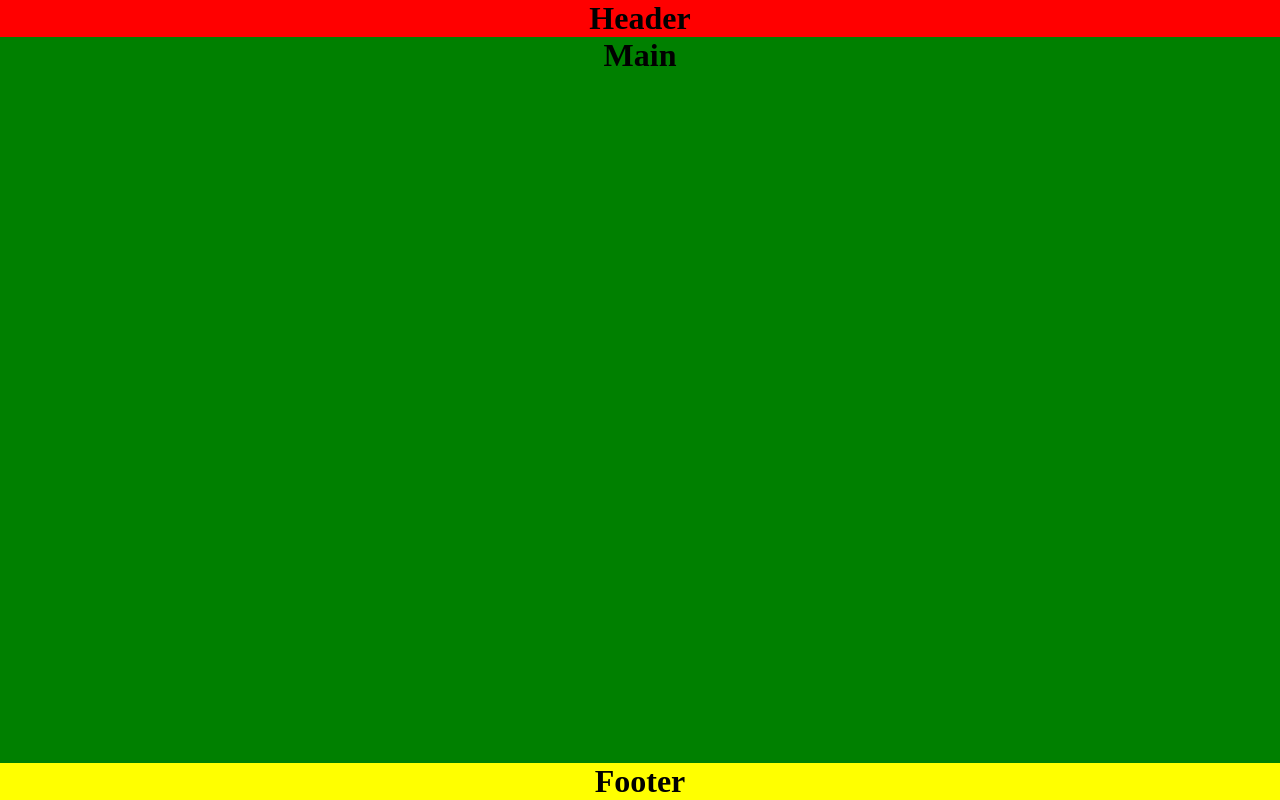
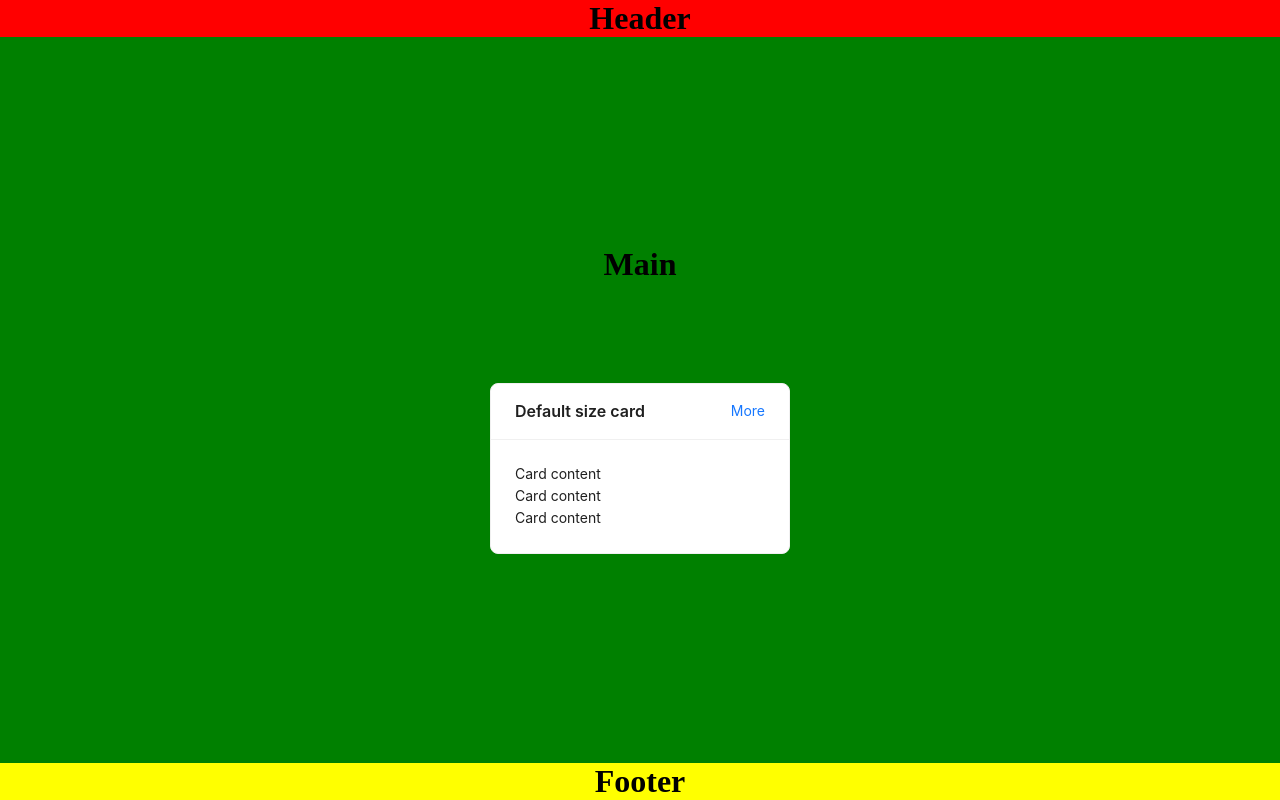
Before and after one commit to CreeDXD/pokerTraining, a React (Create React App) app: page / in a window 1280 px wide. Built offline with nearby package versions, Linux system fonts and the light colour scheme.

Commit message:
add component card from antd

```diff
--- a/package.json
+++ b/package.json
@@ -6,6 +6,7 @@
     "@testing-library/jest-dom": "^5.17.0",
     "@testing-library/react": "^13.4.0",
     "@testing-library/user-event": "^13.5.0",
+    "antd": "^5.18.3",
     "react": "^18.2.0",
     "react-dom": "^18.2.0",
     "react-scripts": "5.0.1",
--- /dev/null
+++ b/src/components/Card.jsx
@@ -0,0 +1,18 @@
+import React from 'react'
+import { Card, Space } from 'antd'
+const App = () => (
+  <Space direction="vertical" size={16}>
+    <Card
+      title="Default size card"
+      extra={<a href="#">More</a>}
+      style={{
+        width: 300,
+      }}
+    >
+      <p>Card content</p>
+      <p>Card content</p>
+      <p>Card content</p>
+    </Card>
+  </Space>
+)
+export default App
--- a/src/components/Main.jsx
+++ b/src/components/Main.jsx
@@ -1,7 +1,9 @@
+import Card from '../components/Card'
 export function Main() {
   return (
     <div className="container__main">
       <h1>Main</h1>
+      <Card />
     </div>
   )
 }
--- a/src/style/css/index.css
+++ b/src/style/css/index.css
@@ -20,7 +20,12 @@ body {
 }
 .container h1 {
   text-align: center;
-  margin: auto;
+}
+.container__header, .container__main, .container__footer {
+  display: flex;
+  flex-direction: column;
+  justify-content: center;
+  align-items: center;
 }
 .container__header {
   background-color: red;
@@ -29,6 +34,9 @@ body {
   background-color: green;
   flex: 1;
 }
+.container__main h1 {
+  margin-bottom: 100px;
+}
 .container__footer {
   background-color: yellow;
 }
--- a/src/style/scss/index.scss
+++ b/src/style/scss/index.scss
@@ -16,12 +16,22 @@ body {
   height: 100%;
   h1 {
     text-align: center;
-    margin: auto;
+  }
+  &__header,
+  &__main,
+  &__footer {
+    display: flex;
+    flex-direction: column;
+    justify-content: center;
+    align-items: center;
   }
   &__header {
     background-color: red;
   }
   &__main {
+    & h1 {
+      margin-bottom: 100px;
+    }
     background-color: green;
     flex: 1;
   }
```
Also changed, not shown: 2 other files (tests, documents, lock files or other folders).
